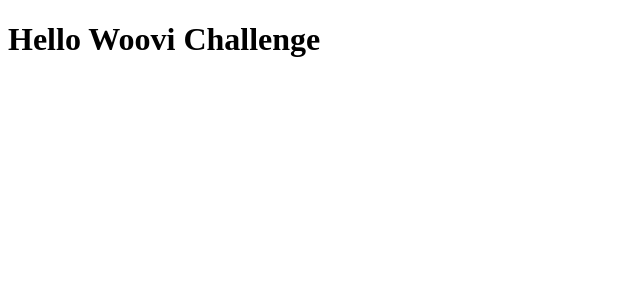
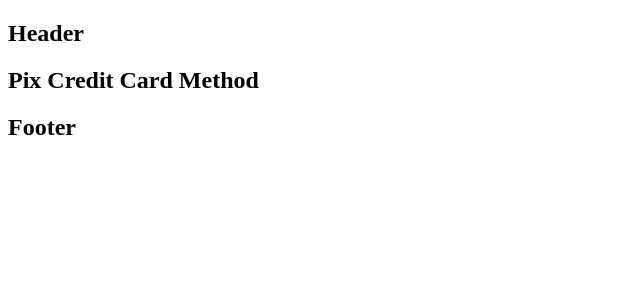
Before and after one commit to dwtoledo/Woovi-Front-End-Challenge, a React (Vite) app: page /pix-credit-card/1 in a window 1280 px wide. Shown: the top 300 px of the page, without its empty margins (0-640 px from the left). Built offline with nearby package versions, Linux system fonts and the light colour scheme.

Commit message:
Add Initial Router, Components, and Pages

```diff
--- a/src/App.tsx
+++ b/src/App.tsx
@@ -1,3 +1,10 @@
+import { RouterProvider } from "react-router-dom"
+import { Router } from './Router'
+
 export function App() {
-  return <h1>Hello Woovi Challenge</h1>
+  return (
+    <>
+      <RouterProvider router={Router} />
+    </>
+  )
 }
--- /dev/null
+++ b/src/Router.tsx
@@ -0,0 +1,24 @@
+import { createBrowserRouter } from 'react-router-dom'
+import { DefaultLayout } from './layouts/DefaultLayout'
+import { PaymentMethod } from './pages/PaymentMethod'
+import { PixCreditCardMethod } from './pages/PixCreditCardMethod'
+import { PageNotFound } from './pages/PageNotFound'
+
+
+export const Router = createBrowserRouter([
+  {
+    path: '/',
+    element: <DefaultLayout />,
+    errorElement: <PageNotFound />,
+    children: [
+      {
+        path: '/',
+        element: <PaymentMethod />,
+      },
+      {
+        path: '/pix-credit-card/:paymentId',
+        element: <PixCreditCardMethod />,
+      },
+    ],
+  },
+])
--- /dev/null
+++ b/src/components/Footer.tsx
@@ -0,0 +1,3 @@
+export function Footer () {
+  return <h2>Footer</h2>
+}
--- /dev/null
+++ b/src/components/Header.tsx
@@ -0,0 +1,3 @@
+export function Header () {
+  return <h2>Header</h2>
+}
--- /dev/null
+++ b/src/layouts/DefaultLayout.tsx
@@ -0,0 +1,13 @@
+import { Outlet } from "react-router-dom"
+import { Header } from "../components/Header"
+import { Footer } from "../components/Footer";
+
+export function DefaultLayout() {
+  return (
+    <>
+      <Header />
+      <Outlet />
+      <Footer />
+    </>
+  );
+}
--- /dev/null
+++ b/src/pages/PageNotFound.tsx
@@ -0,0 +1,12 @@
+import { Footer } from "../components/Footer";
+import { Header } from "../components/Header";
+
+export function PageNotFound() {
+  return (
+    <>
+      <Header />
+      <h2>404 - Page Not Found</h2>
+      <Footer />
+    </>
+  );
+}
--- /dev/null
+++ b/src/pages/PaymentMethod.tsx
@@ -0,0 +1,3 @@
+export function PaymentMethod () {
+  return <h2>Payment Method</h2>
+}
--- /dev/null
+++ b/src/pages/PixCreditCardMethod.tsx
@@ -0,0 +1,3 @@
+export function PixCreditCardMethod () {
+  return <h2>Pix Credit Card Method</h2>
+}
```
